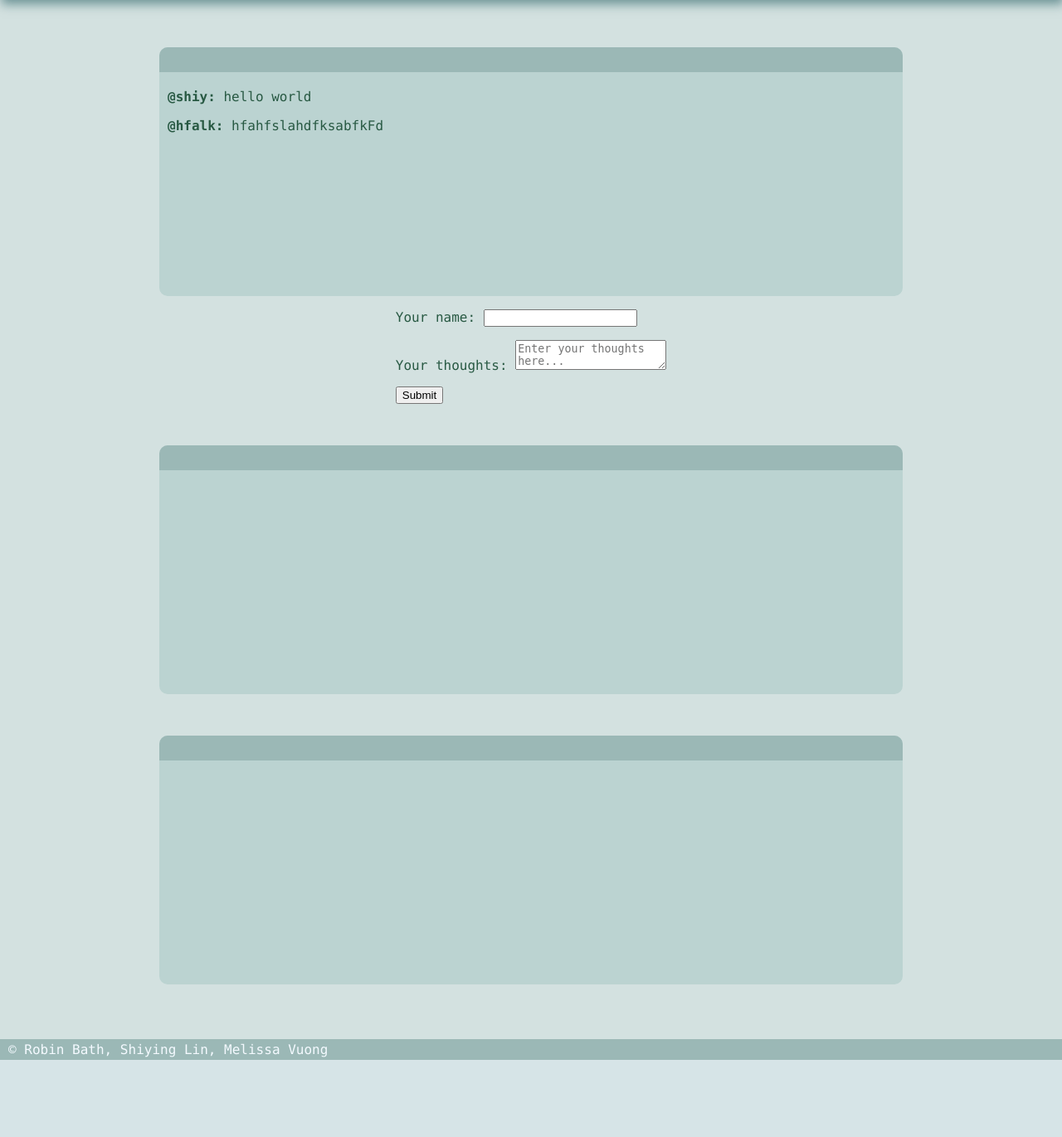
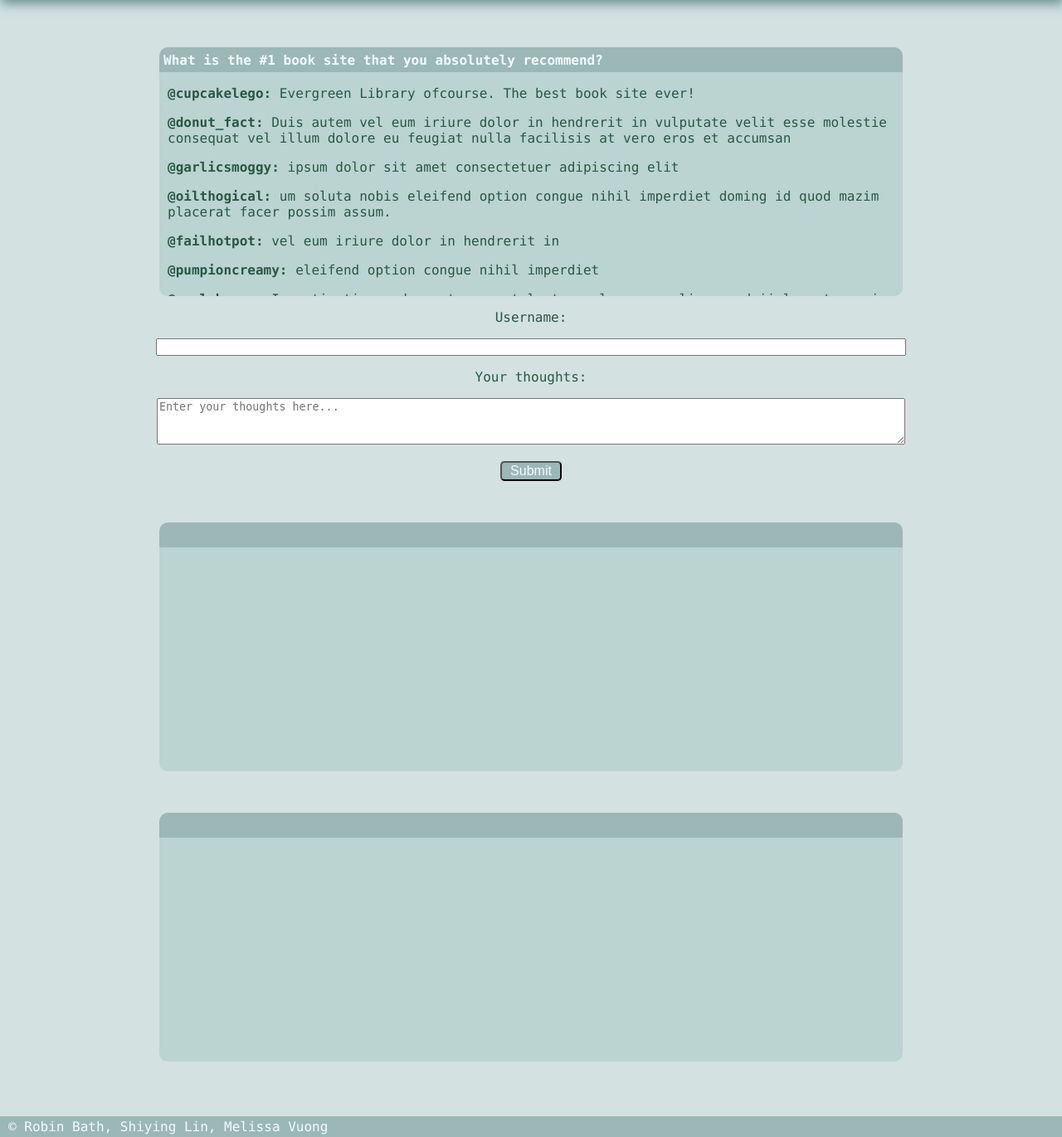
Before and after one commit to robinbath/meritproject, a Flask app: page /community in a window 1280 px wide. Shown: the part 63-1434 px from the top of the page at 83% size. Before the commit the page ends 1341 px from the top, so only its background shows below. Run offline with Flask 2, Linux system fonts and the light colour scheme.

Commit message:
made changes to the community page

```diff
--- a/app.py
+++ b/app.py
@@ -43,6 +43,7 @@ def community():
                 firstline = False
     return render_template("community.html", topics=topics)
 
+
 @app.route('/community', methods=["GET", "POST"])
 def submit_comment():
     if request.method == "GET":
@@ -57,7 +58,8 @@ def submit_comment():
             with open('data/topic1.csv', mode='a', newline='') as file:
                 data = csv.writer(file)
                 data.writerow([username, comments])
-            return render_template("community.html", status='sent!')
+            #return render_template("community.html", status='sent!')
+            return redirect(url_for('community'))
 
 @app.route('/signin')
 def signin():
--- a/data/topic1.csv
+++ b/data/topic1.csv
@@ -1,3 +1,18 @@
 username, comments
-shiy, hello world
-hfalk, hfahfslahdfksabfkFd
+cupcakelego, Evergreen Library ofcourse. The best book site ever!
+donut_fact, Duis autem vel eum iriure dolor in hendrerit in vulputate velit esse molestie consequat vel illum dolore eu feugiat nulla facilisis at vero eros et accumsan
+garlicsmoggy, ipsum dolor sit amet consectetuer adipiscing elit
+oilthogical, um soluta nobis eleifend option congue nihil imperdiet doming id quod mazim placerat facer possim assum.
+failhotpot, vel eum iriure dolor in hendrerit in
+pumpioncreamy, eleifend option congue nihil imperdiet
+appleberry, Investigationes demonstraverunt lectores legere me lius quod ii legunt saepius
+spogs-ausage, nisl ut aliquip ex ea commodo consequat.
+crabditty, sed diam nonummy nibh euismod tincidunt ut laoreet dolore magna aliquam erat volutpat.
+swimme`rdiary,  nulla facilisis at vero eros et accumsan.
+frayapples, Typi non habent claritatem insitam; est usus legentis in iis qui facit eorum claritatem.
+wolfiestony, claritatem insitam; est usus legentis in iis qui facit eorum claritatem.
+connectChilli, Lorem ipsum dolor
+ggreathamburgers, Ut wisi enim ad minim veniam quis nostrud exerci tation ullamcorper suscipit lobortis nisl ut aliquip ex ea comm
+tableince, sim assum. Typi non habent claritatem insitam; est usus leglattice-pumpin dolor vel iriure investifatons lectores losie anfnnajdnf askj
+fnjdka,fdasfda
+lydah,"definitely Evergreen Library, my favorite!"
--- a/static/main.css
+++ b/static/main.css
@@ -201,6 +201,8 @@ nav div a{
     margin-top: 50px;
     height: 300px;
     border-radius: 10px;
+    overflow: auto;
+    overflow-x: hidden;
 }
 
 .community section h2{
@@ -209,6 +211,11 @@ nav div a{
     background-color: #9bb8b6;
     margin-top:0px;
     border-radius: 10px 10px 0px 0px;
+    color: #f4faff;
+    font-size: medium;
+    display: flex;
+    align-items: center;
+    padding-left: 5px;
 }
 
 .community div p{
@@ -220,3 +227,23 @@ nav div a{
     padding-top: 5px;
     padding-bottom: 5px;
 }
+
+.btn{
+    background-color: #9bb8b6;
+    color: #f4faff;
+    font-size: medium;
+    padding-left: 10px;
+    padding-right: 10px;
+    border-radius: 5px;
+}
+
+.btn:hover{
+    background-color: #f4faff;
+    color: #9bb8b6;
+    transition: ease-in 0.1s;
+}
+
+.reviewform p{
+    text-align: center;
+    margin-top: 0px;
+}
--- a/templates/community.html
+++ b/templates/community.html
@@ -6,7 +6,7 @@
 
 <div class="community">
     <section>
-        <h2></h2>
+        <h2>What is the #1 book site that you absolutely recommend?</h2>
         {% block commentlist %}
         <div>
         {% for topic in topics %}
@@ -23,12 +23,16 @@
         <p>{{ status }}</p>
     {% endif %}
 
-    <form method="post" action="/community">
-        <p>Your name: <input type="text" name="username"></p>
-        <p>Your thoughts:
-            <textarea name="comments" placeholder="Enter your thoughts here..."></textarea>
+    <form method="post" action="/community" style="width: 100%" class="reviewform">
+        <p style="width: 100%">
+            <p>Username:</p>
+            <center><input type="text" name="username" style="width: 70%"></center>
         </p>
-        <input type="submit">
+        <p style="width: 100%">
+            <p>Your thoughts:</p>
+            <center><textarea name="comments" placeholder="Enter your thoughts here..." style="width: 70%; height: 50px"></textarea></center>
+        </p>
+        <center><input type="submit" class="btn"></center>
     </form>
     {% endblock %}
 
```
